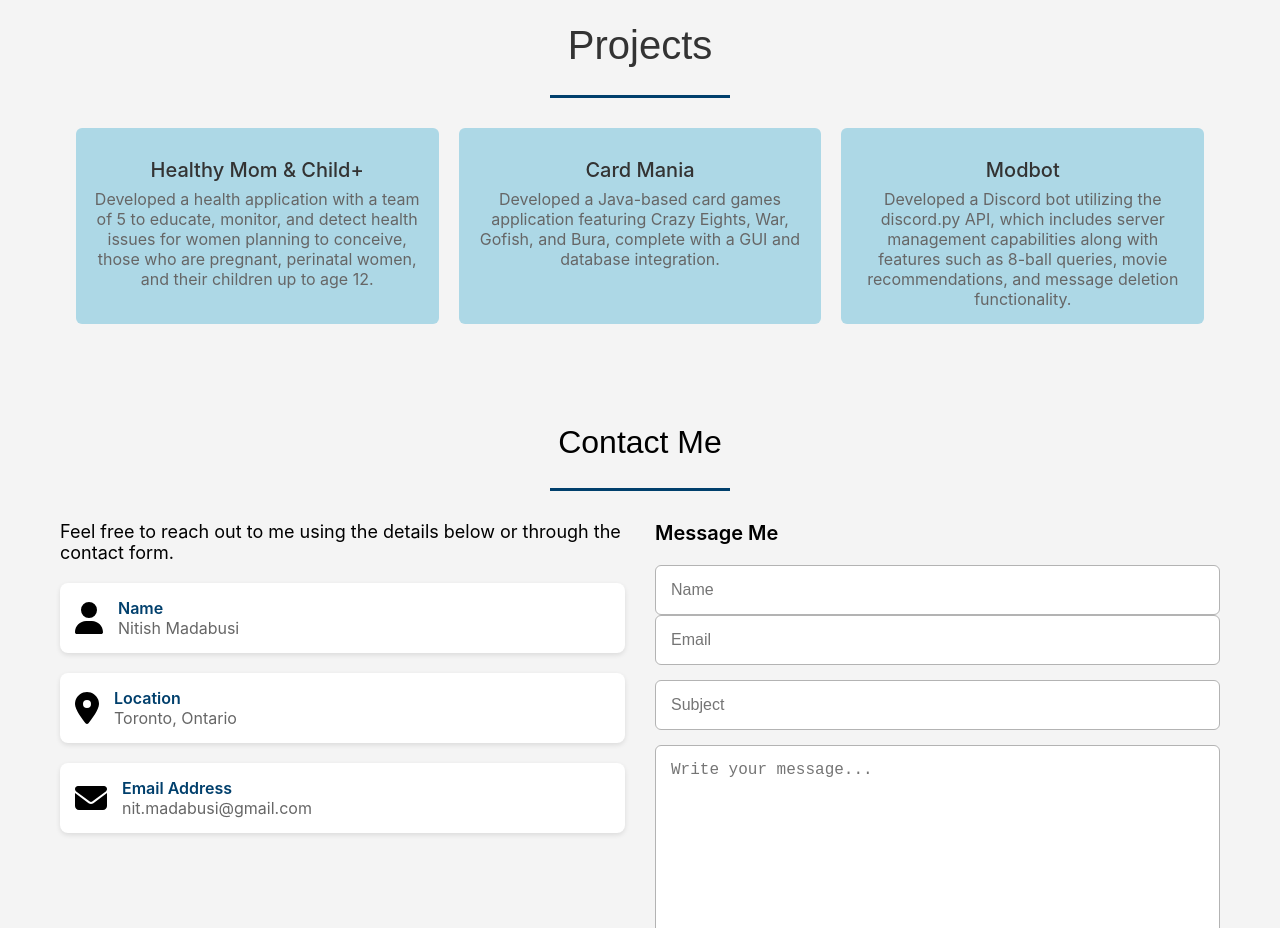
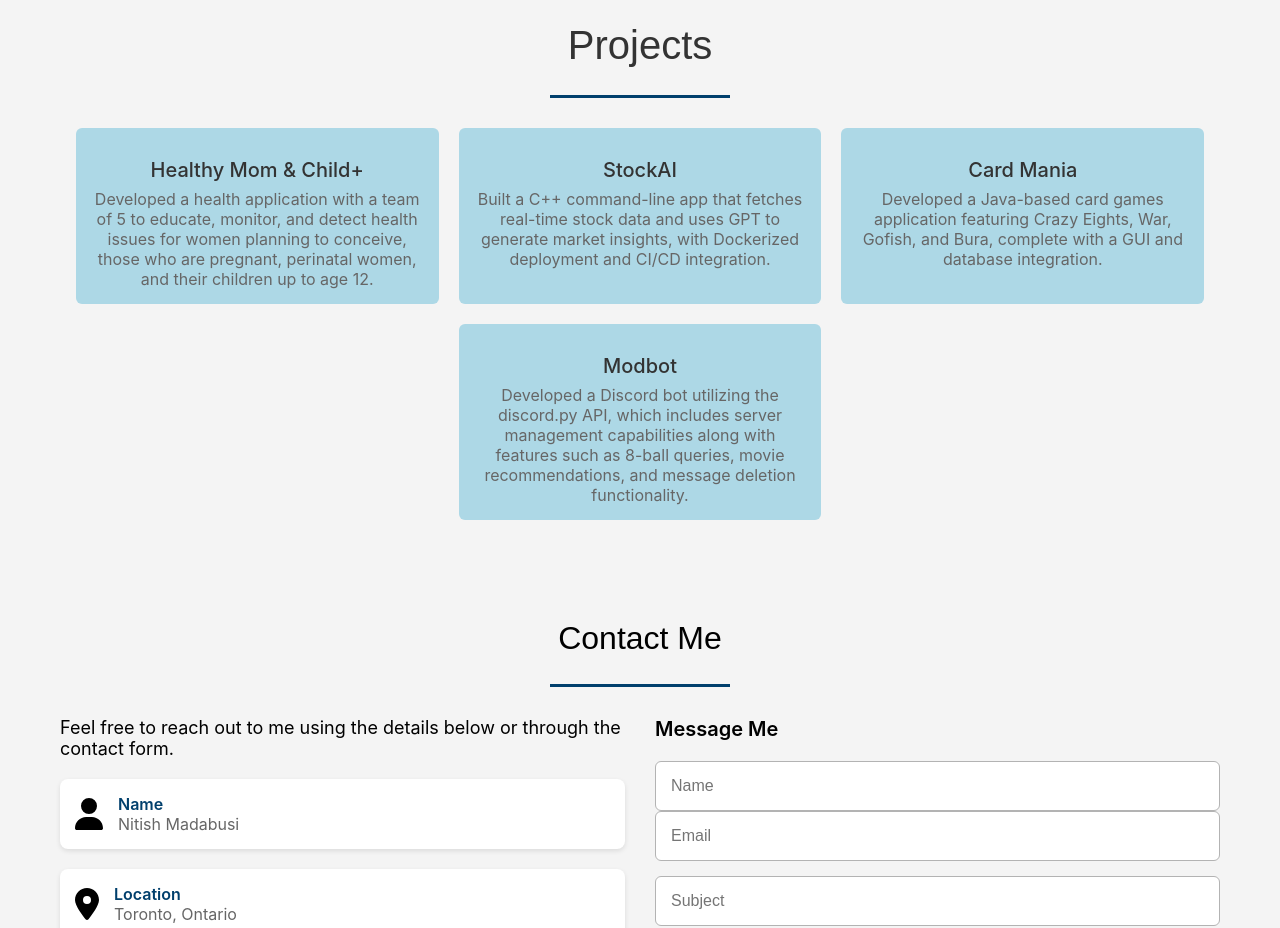
Before and after one commit to nitish06-c/NitishPortfolio, a React (Create React App) app in the folder nitish-personal-website/: page / in a window 1280 px wide. Shown: the part 3620-4548 px from the top of the page. Built offline with nearby package versions, Linux system fonts and the light colour scheme; a web font is replaced by a local one.

Commit message:
[Update]: Added new project

```diff
--- a/nitish-personal-website/src/Projects.js
+++ b/nitish-personal-website/src/Projects.js
@@ -11,6 +11,14 @@ const Projects = () => {
               <div className="project-info">
                 <h3>Healthy Mom & Child+</h3>
                 <p>Developed a health application with a team of 5 to educate, monitor, and detect health issues for women planning to conceive, those who are pregnant, perinatal women, and their children up to age 12.</p>
+              </div>
+            </a>
+          </div>
+          <div className="project-card">
+            <a href="https://github.com/nitish06-c/StockAI" target="_blank" rel="noopener noreferrer">
+              <div className="project-info">
+                <h3>StockAI</h3>
+                <p>Built a C++ command-line app that fetches real-time stock data and uses GPT to generate market insights, with Dockerized deployment and CI/CD integration.</p>
               </div>
             </a>
           </div>
```
